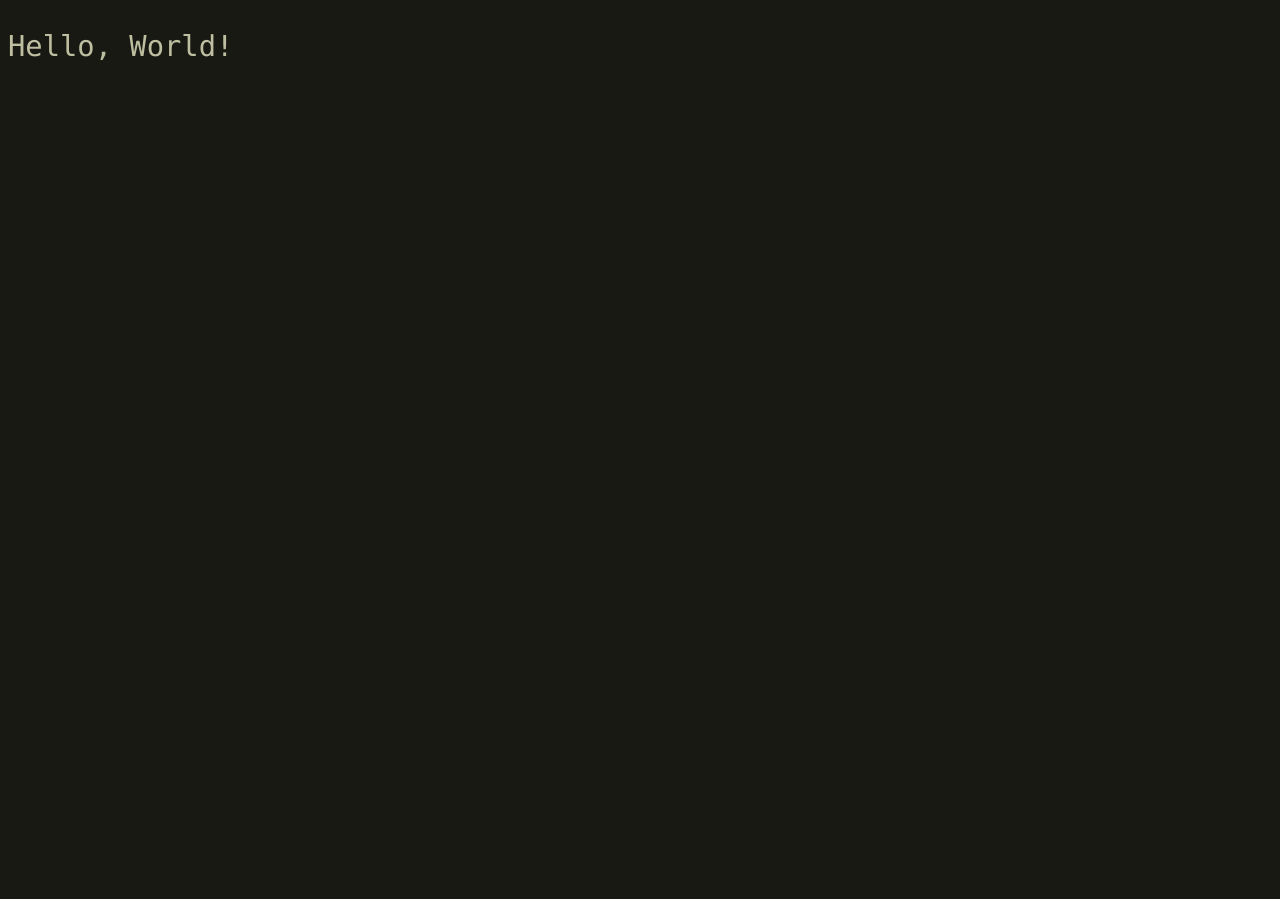
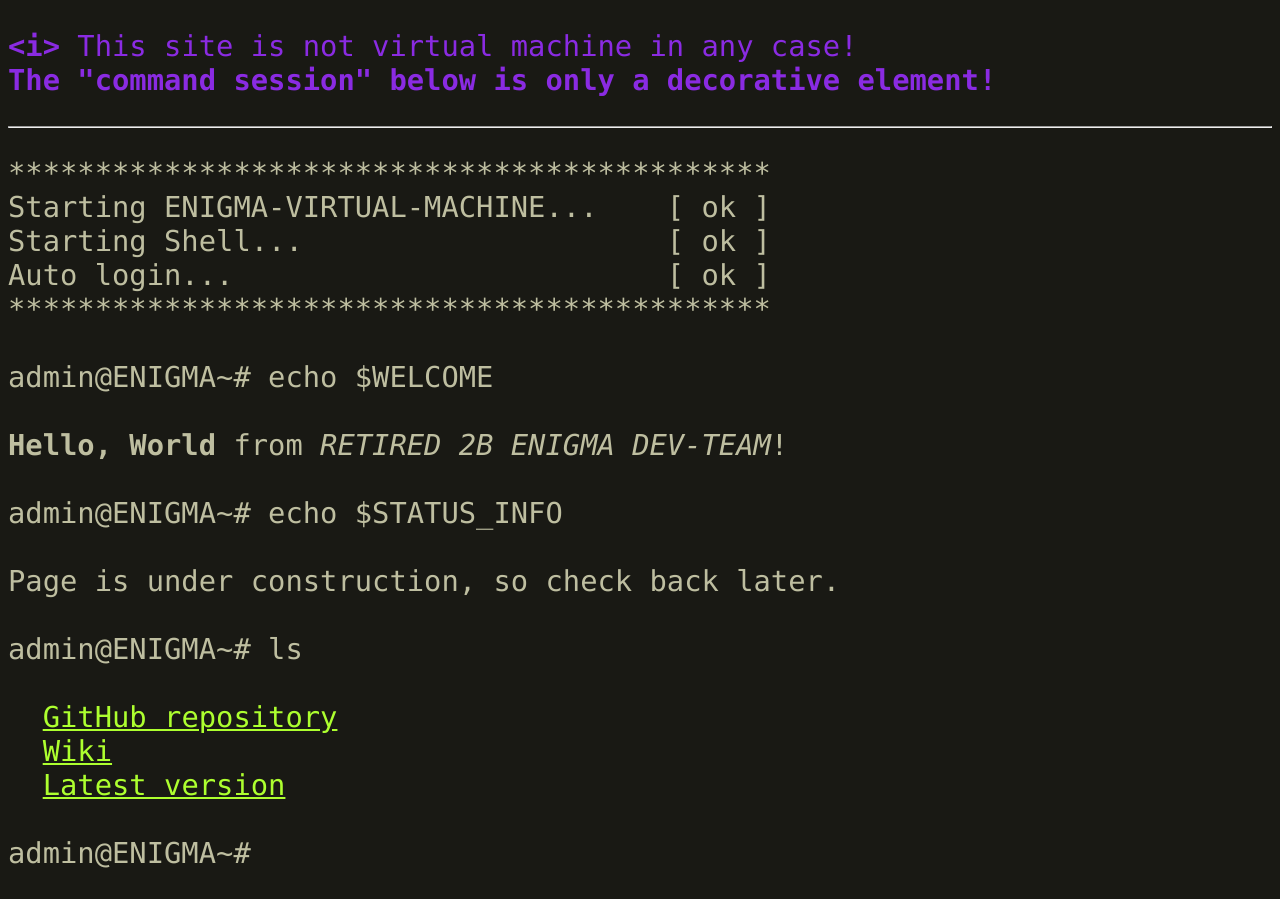
Before and after one commit to Retired-2B-dev-team/ENIGMA, a plain HTML site: page index.html in a window 1280 px wide. Before the commit the page ends 800 px from the top, so only its background shows below. Drawn offline with Linux system fonts and the light colour scheme.

Commit message:
Update webpage

```diff
--- a/index.html
+++ b/index.html
@@ -1,20 +1,57 @@
 <!DOCTYPE html>
 
 <html>
+
 <head>
 	<meta charset="UTF 8">
 	<title>ENIGMA VM</title>
 	<style>
-			body{
+		body {
 			background-color: rgb(25, 25, 20);
 			color: rgb(190, 190, 160);
 			font-family: Consolas, monospace;
 			font-size: 180%;
+			text-align: justify;
+			/* padding-left: 15%; */
+		}
+		.console{
+			white-space: pre;
+		}
+		.console-info{
+			white-space: pre;
+			color: blueviolet;
+		}
+		a{
+			color: greenyellow;
 		}
 	</style>
 </head>
 
 <body>
-		<p>Hello, World!</p>
+	<p class="console-info"><b>&#60i></b> This site is not virtual machine in any case!
+<b>The "command session" below is only a decorative element!</b></p>
+	<hr>
+	<p class="console">********************************************
+Starting ENIGMA-VIRTUAL-MACHINE...    [ ok ]
+Starting Shell...                     [ ok ]
+Auto login...                         [ ok ]
+********************************************
+
+admin@ENIGMA~# echo $WELCOME
+
+<b>Hello, World</b> from <i>RETIRED 2B ENIGMA DEV-TEAM</i>!
+
+admin@ENIGMA~# echo $STATUS_INFO
+
+Page is under construction, so check back later.
+
+admin@ENIGMA~# ls
+
+  <a href="https://github.com/JENOT-ANT/ENIGMA">GitHub repository</a>
+  <a href="https://github.com/JENOT-ANT/ENIGMA/wiki">Wiki</a>
+  <a href="https://github.com/JENOT-ANT/ENIGMA/tree/main/ENIGMA-v0.0.0">Latest version</a>
+
+admin@ENIGMA~#</p>
 </body>
+
 </html>
```
Lines whose indentation alone changed are shown as unchanged.
